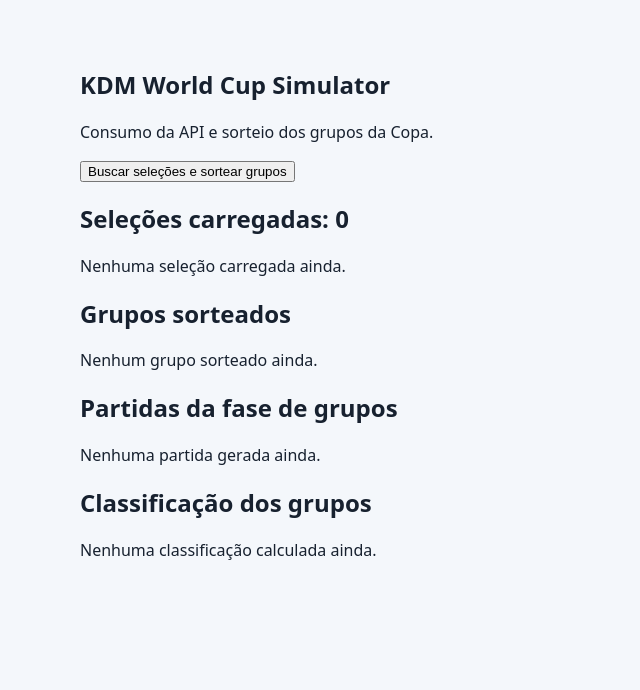
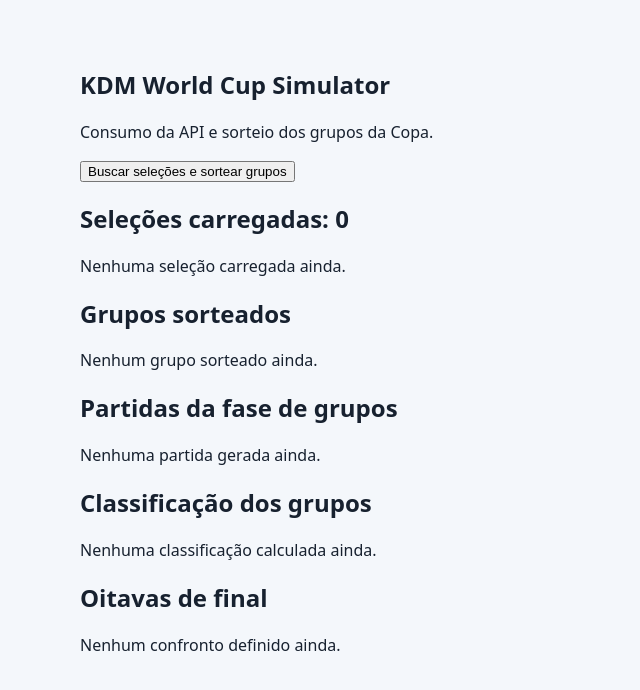
Before and after one commit to joaovsrangelpro/KDM_WorldCup, a React (Vite) app: page / in a window 1280 px wide. Shown: the top 690 px of the page, without its empty margins (0-640 px from the left). Built offline with nearby package versions, Linux system fonts and the light colour scheme.

Commit message:
feat: add round of 16 match generation and display

```diff
--- a/src/App.jsx
+++ b/src/App.jsx
@@ -8,12 +8,14 @@ import {
   generateAllGroupMatches,
   simulateGroupMatches,
 } from './simulation/groupStage'
+import { generateRoundOf16 } from './simulation/knockoutStage'
 
 function App() {
   const [teams, setTeams] = useState([])
   const [groups, setGroups] = useState([])
   const [groupMatches, setGroupMatches] = useState([])
   const [groupStandings, setGroupStandings] = useState([])
+  const [roundOf16, setRoundOf16] = useState([])
   const [isLoading, setIsLoading] = useState(false)
   const [error, setError] = useState('')
 
@@ -28,17 +30,20 @@ function App() {
       const generatedGroupMatches = generateAllGroupMatches(drawnGroups)
       const simulatedGroupMatches = simulateGroupMatches(generatedGroupMatches)
       const calculatedGroupStandings = calculateGroupStandings(simulatedGroupMatches)
+      const roundOf16Matches = generateRoundOf16(calculatedGroupStandings)
 
       console.log('Seleções retornadas pela API:', teamsFromApi)
       console.log('Grupos sorteados:', drawnGroups)
       console.log('Validação dos grupos:', groupValidation)
       console.log('Partidas simuladas da fase de grupos:', simulatedGroupMatches)
       console.log('Classificação dos grupos:', calculatedGroupStandings)
+      console.log('Oitavas de final:', roundOf16Matches)
 
       setTeams(teamsFromApi)
       setGroups(drawnGroups)
       setGroupMatches(simulatedGroupMatches)
       setGroupStandings(calculatedGroupStandings)
+      setRoundOf16(roundOf16Matches)
 
     } catch (err) {
       console.error(err)
@@ -175,6 +180,22 @@ function App() {
           </div>
         )}
       </section>
+
+      <section>
+        <h2>Oitavas de final</h2>
+
+        {roundOf16.length === 0 ? (
+          <p>Nenhum confronto definido ainda.</p>
+        ) : (
+          <ul>
+            {roundOf16.map((match) => (
+              <li key={match.match}>
+                Jogo {match.match}: {match.team1.nome} x {match.team2.nome}
+              </li>
+            ))}
+          </ul>
+        )}
+      </section>
     </main>
   )
 }
```
